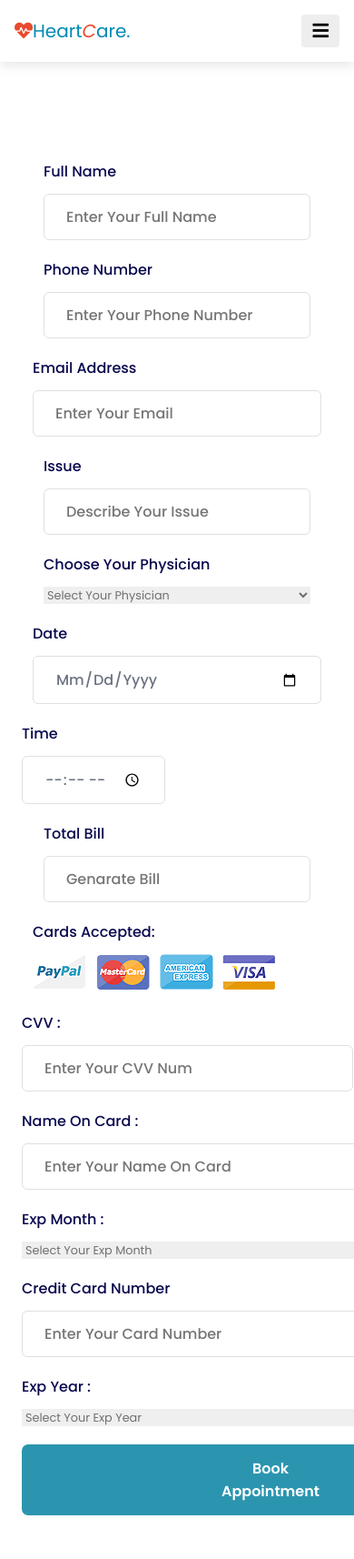
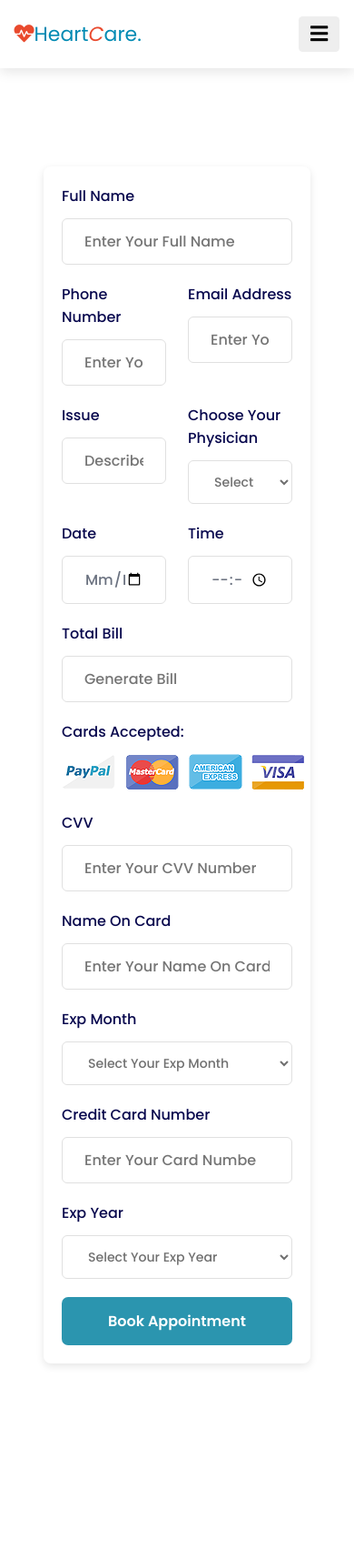
Before and after one commit to Dhoritri/Heart-Health-Monitoring-System, a PHP site: page /appointment.html in a window 390 px wide; the page is wider, and only the part inside the window is pictured. Shown: that part at 91% size. After the commit the page ends 1502 px from the top of that part, so only its background shows below. Run offline with PHP 8.4, Linux system fonts and the light colour scheme.

Commit message:
book beds update and appointment page fix

```diff
--- a/appointment.html
+++ b/appointment.html
@@ -1,24 +1,31 @@
 <!DOCTYPE html>
 <html lang="en">
   <head>
-    <meta charset="UTF-8">
-    <meta name="viewport" content="width=device-width, initial-scale=1.0">
+    <meta charset="UTF-8" />
+    <meta name="viewport" content="width=device-width, initial-scale=1.0" />
     <title>Book an Appointment</title>
-    <link rel="stylesheet" href="https://cdnjs.cloudflare.com/ajax/libs/font-awesome/6.5.2/css/all.min.css">
-    <link rel="stylesheet" href="/css/style.css">
-    <link rel="stylesheet" href="/css/appointment.css">
-    <link rel="stylesheet" type="text/css" href="https://cdnjs.cloudflare.com/ajax/libs/font-awesome/5.15.1/css/all.min.css">
+    <link
+      rel="stylesheet"
+      href="https://cdnjs.cloudflare.com/ajax/libs/font-awesome/6.5.2/css/all.min.css"
+    />
+    <link rel="stylesheet" href="/css/style.css" />
+    <link rel="stylesheet" href="/css/appointment.css" />
+    <link
+      rel="stylesheet"
+      type="text/css"
+      href="https://cdnjs.cloudflare.com/ajax/libs/font-awesome/5.15.1/css/all.min.css"
+    />
   </head>
   <body>
     <header class="header">
-
-        <a href="#" class="logo"><i class="fas fa-heartbeat"></i>Heart<i>C</i>are.</a>
+      <a href="#" class="logo"
+        ><i class="fas fa-heartbeat"></i>Heart<i>C</i>are.</a
+      >
       <div class="nav-link">
         <nav class="nav">
           <a href="index.html" class="nvlink">Home</a>
           <a href="doctors.html" class="nvlink">Doctors</a>
           <a href="appointment.html" class="nvlink">Appointment</a>
-
         </nav>
       </div>
       <div id="menu-btn" class="fas fa-bars"></div>
@@ -40,7 +47,9 @@
           <div class="flex flex-wrap formbold--mx-3">
             <div class="w-full sm:w-half formbold-px-3">
               <div class="formbold-mb-5">
-                  <label for="phone" class="formbold-form-label"> Phone Number </label>
+                <label for="phone" class="formbold-form-label">
+                  Phone Number
+                </label>
                 <input
                   type="text"
                   name="phone"
@@ -49,10 +58,12 @@
                   class="formbold-form-input"
                 />
               </div>
-              </div
-              class="w-full sm:w-half formbold-px-3">
+            </div>
+            <div class="w-full sm:w-half formbold-px-3">
               <div class="formbold-mb-5">
-                  <label for="email" class="formbold-form-label"> Email Address </label>
+                <label for="email" class="formbold-form-label">
+                  Email Address
+                </label>
                 <input
                   type="email"
                   name="email"
@@ -62,6 +73,8 @@
                 />
               </div>
             </div>
+          </div>
+
           <div class="flex flex-wrap formbold--mx-3">
             <div class="w-full sm:w-half formbold-px-3">
               <div class="formbold-mb-5">
@@ -77,33 +90,92 @@
             </div>
             <div class="w-full sm:w-half formbold-px-3">
               <div class="formbold-mb-5">
-                    <label for="Issue" class="formbold-form-label"> Choose your Physician </label>
+                <label for="physician" class="formbold-form-label">
+                  Choose your Physician
+                </label>
                 <div class="select-box">
-                      <select>
-                        <option hidden>Select Your physician</option>
+                  <select name="physician" class="formbold-form-input">
+                    <option hidden>Select Your Physician</option>
                     <option>Assoc. Prof. Dr. Bijoy Dutta</option>
-                        <option>Dr. AKS Zahid Mahmud Khan</option>..<option>Prof. Dr. Ashok Kumar Dutta</option>..<option>Dr. Maimuna Sultana</option>
-                        <option>Prof. Dr. M. Nazrul Islam</option>..<option>Prof. Dr. Dhiman Banik</option>..<option>Prof. Dr. Md. Mohsin Hossain</option>
-                        <option>Prof. Dr. Sajal Banerjee</option>..<option>Prof. Dr. M. A. Baqui</option>..<option>Prof. Dr. Md. Atahar Ali</option>
-                        <option>Prof. Dr. Abdul Wadud Chowdhury</option>..<option>Prof. Dr. Baren Chakraborty</option>..<option>Dr. Md. Abul Khair</option>
-                        <option>Prof. Dr. Md. Khalequzzaman</option>..<option>Prof. Dr. Toufiqur Rahman Faruque</option>..<option>Dr. Golam Morshed</option>
-                        <option>Dr. Mohsin Ahmed</option>..<option>Prof. Dr. M Touhidul Haque</option>..<option>Prof. Dr. Md. Roushan Ali</option>
-                        <option>Prof. Dr. Mir Jamal Uddin</option>..<option>Prof. Dr. Mohammad Kabiruzzaman</option>..<option>Prof. Dr. Chowdhury Meshkat Ahmed</option>
-                        <option>Prof. Dr. Syed Ali Ahsan</option>..<option>Prof. Dr. Mohammad Safiuddin</option>..<option>Prof. Dr. Syed Nasir Uddin</option>
-                        <option>Dr. Mohammad Ullah Firoze</option>..<option>Dr. AKM Mohiuddin Bhuiyan Masum</option>..<option>Dr. Pradip Kumar Karmakar</option>
-                        <option>Prof. Dr. Md. Shahabuddin Talukder</option>..<option>Prof. Dr. Md. Abdul Kader Akanda</option>..<option>Prof. Dr. Sabina Hashem</option>
-                        <option>Prof. Dr. Mohammad Salahuddin</option>..<option>Dr. Md. Mukhlesur Rahman</option>..<option>Dr. Nur Alam</option>
-                        <option>Dr. Muhammed Akhtaruzzaman</option>..<option>Dr. Gobinda Chandra Roy</option>..<option>Prof. Dr. Lt. Col. Syeda Aleya Sultana</option>
-                        <option>Prof. Dr. Md. Afzalur Rahman</option>..<option>Prof. Col. Dr. Zehad Khan</option>..<option>Prof. Dr. Md. Azizul Bari</option>
-                        <option>Dr. Tanjima Parveen</option>..<option>Dr. Mohammad Ali</option>..<option>Prof. Dr. A.Q.M Reza</option>
+                    <option>Dr. AKS Zahid Mahmud Khan</option>
+                    ..
+                    <option>Prof. Dr. Ashok Kumar Dutta</option>
+                    ..
+                    <option>Dr. Maimuna Sultana</option>
+                    <option>Prof. Dr. M. Nazrul Islam</option>
+                    ..
+                    <option>Prof. Dr. Dhiman Banik</option>
 
+                    <option>Prof. Dr. Md. Mohsin Hossain</option>
+                    <option>Prof. Dr. Sajal Banerjee</option>
+                    ..
+                    <option>Prof. Dr. M. A. Baqui</option>
+                    ..
+                    <option>Prof. Dr. Md. Atahar Ali</option>
+                    <option>Prof. Dr. Abdul Wadud Chowdhury</option>
+                    ..
+                    <option>Prof. Dr. Baren Chakraborty</option>
+                    ..
+                    <option>Dr. Md. Abul Khair</option>
+                    <option>Prof. Dr. Md. Khalequzzaman</option>
+                    ..
+                    <option>Prof. Dr. Toufiqur Rahman Faruque</option>
+                    ..
+                    <option>Dr. Golam Morshed</option>
+                    <option>Dr. Mohsin Ahmed</option>
+                    ..
+                    <option>Prof. Dr. M Touhidul Haque</option>
+                    ..
+                    <option>Prof. Dr. Md. Roushan Ali</option>
+                    <option>Prof. Dr. Mir Jamal Uddin</option>
+                    ..
+                    <option>Prof. Dr. Mohammad Kabiruzzaman</option>
+                    ..
+                    <option>Prof. Dr. Chowdhury Meshkat Ahmed</option>
+                    <option>Prof. Dr. Syed Ali Ahsan</option>
+                    ..
+                    <option>Prof. Dr. Mohammad Safiuddin</option>
+                    ..
+                    <option>Prof. Dr. Syed Nasir Uddin</option>
+                    <option>Dr. Mohammad Ullah Firoze</option>
+                    ..
+                    <option>Dr. AKM Mohiuddin Bhuiyan Masum</option>
+                    ..
+                    <option>Dr. Pradip Kumar Karmakar</option>
+                    <option>Prof. Dr. Md. Shahabuddin Talukder</option>
+                    ..
+                    <option>Prof. Dr. Md. Abdul Kader Akanda</option>
+                    ..
+                    <option>Prof. Dr. Sabina Hashem</option>
+                    <option>Prof. Dr. Mohammad Salahuddin</option>
+                    ..
+                    <option>Dr. Md. Mukhlesur Rahman</option>
+                    ..
+                    <option>Dr. Nur Alam</option>
+                    <option>Dr. Muhammed Akhtaruzzaman</option>
+                    ..
+                    <option>Dr. Gobinda Chandra Roy</option>
+                    ..
+                    <option>Prof. Dr. Lt. Col. Syeda Aleya Sultana</option>
+                    <option>Prof. Dr. Md. Afzalur Rahman</option>
+                    ..
+                    <option>Prof. Col. Dr. Zehad Khan</option>
+                    ..
+                    <option>Prof. Dr. Md. Azizul Bari</option>
+                    <option>Dr. Tanjima Parveen</option>
+                    ..
+                    <option>Dr. Mohammad Ali</option>
+                    ..
+                    <option>Prof. Dr. A.Q.M Reza</option>
                   </select>
                 </div>
               </div>
             </div>
+          </div>
+
           <div class="flex flex-wrap formbold--mx-3">
             <div class="w-full sm:w-half formbold-px-3">
-                <div class="formbold-mb-5 w-full">
+              <div class="formbold-mb-5">
                 <label for="date" class="formbold-form-label"> Date </label>
                 <input
                   type="date"
@@ -112,8 +184,8 @@
                   class="formbold-form-input"
                 />
               </div>
-              </div
-              class="w-full sm:w-half formbold-px-3">
+            </div>
+            <div class="w-full sm:w-half formbold-px-3">
               <div class="formbold-mb-5">
                 <label for="time" class="formbold-form-label"> Time </label>
                 <input
@@ -125,59 +197,56 @@
               </div>
             </div>
           </div>
-            <div class="flex flex-wrap formbold--mx-3">
-              <div class="w-full sm:w-half formbold-px-3">
+
           <div class="formbold-mb-5">
             <label for="bill" class="formbold-form-label"> Total Bill </label>
             <input
               type="number"
               name="bill"
               id="bill"
-                    placeholder="Genarate bill"
+              placeholder="Generate bill"
               class="formbold-form-input"
             />
           </div>
+
+          <div class="formbold-mb-5">
+            <label for="card-accepted" class="formbold-form-label">
+              Cards accepted:
+            </label>
+            <img src="/images/card_img.png" alt="Cards accepted" />
           </div>
 
-            <div class="flex flex-wrap formbold--mx-3">
-              <div class="w-full sm:w-half formbold-px-3">
           <div class="formbold-mb-5">
-                  <label for="card" class="formbold-form-label"> Cards accepted: </label>
-
-                    <img src="/images/card_img.png" alt="Cards accepted">
-                </div>
-              </div>
-              <div>
-                <div class="formbold-mb-5">
-                  <label for="cvv" class="formbold-form-label"> CVV :</label>
+            <label for="cvv" class="formbold-form-label"> CVV </label>
             <input
               type="number"
               name="cvv"
               id="cvv"
-                    placeholder="Enter your CVV Num"
+              placeholder="Enter your CVV Number"
               class="formbold-form-input"
             />
           </div>
-            </div>
-            <div class="flex flex-wrap formbold--mx-3">
-              <div class="w-full sm:w-half formbold-px-3">
+
           <div class="formbold-mb-5">
-                  <label for="card name" class="formbold-form-label"> Name On Card : </label>
+            <label for="card-name" class="formbold-form-label">
+              Name On Card
+            </label>
             <input
               type="text"
-                    name="card name"
-                    id="card name"
+              name="card-name"
+              id="card-name"
               placeholder="Enter your Name On Card"
               class="formbold-form-input"
             />
           </div>
-              </div>
-              <div class="w-full sm:w-half formbold-px-3">
+
           <div class="formbold-mb-5">
-                  <label for="exp month" class="formbold-form-label"> Exp Month : </label>
+            <label for="exp-month" class="formbold-form-label">
+              Exp Month
+            </label>
             <div class="select-box">
-                    <select>
-                      <option hidden>Select Your Exp Month  </option>
+              <select name="exp-month" class="formbold-form-input">
+                <option hidden>Select Your Exp Month</option>
                 <option>January</option>..<option>February</option>
                 <option>March</option>..<option>April</option>
                 <option>May</option>..<option>June</option>
@@ -187,26 +256,25 @@
               </select>
             </div>
           </div>
-            </div
-            class="flex flex-wrap formbold--mx-3">
-              <div class="w-full sm:w-half formbold-px-3">
+
           <div class="formbold-mb-5">
-                  <label for="card num" class="formbold-form-label"> Credit Card Number  </label>
+            <label for="card-num" class="formbold-form-label">
+              Credit Card Number
+            </label>
             <input
               type="number"
-                    name="card num"
-                    id="card num"
+              name="card-num"
+              id="card-num"
               placeholder="Enter your Card Number"
               class="formbold-form-input"
             />
           </div>
-              </div>
-              <div class="w-full sm:w-half formbold-px-3">
+
           <div class="formbold-mb-5">
-                  <label for="exp year" class="formbold-form-label"> Exp Year : </label>
+            <label for="exp-year" class="formbold-form-label"> Exp Year </label>
             <div class="select-box">
-                    <select>
-                      <option hidden>Select Your Exp Year  </option>
+              <select name="exp-year" class="formbold-form-input">
+                <option hidden>Select Your Exp Year</option>
                 <option>2000</option>..<option>2001</option>..<option>2002</option>..<option>2003</option>..<option>2004</option>
                 <option>2005</option>..<option>2006</option>..<option>2007</option>..<option>2008</option>..<option>2009</option>
                 <option>2010</option>..<option>2011</option>..<option>2012</option>..<option>2013</option>..<option>2014</option>
@@ -220,12 +288,9 @@
               </select>
             </div>
           </div>
-            </div>
-
-            </div>
 
           <div>
-              <button class="formbold-btn"> Book Appointment </button>
+            <button class="formbold-btn">Book Appointment</button>
           </div>
         </form>
       </div>
--- a/css/appointment.css
+++ b/css/appointment.css
@@ -8,6 +8,7 @@ body {
 }
 .formbold-mb-5 {
   margin-bottom: 20px;
+
 }
 .formbold-pt-3 {
   padding-top: 12px;
@@ -19,12 +20,14 @@ body {
   padding: 48px;
   margin-top: 60px;
 }
-
 .formbold-form-wrapper {
   margin: 0 auto;
   max-width: 550px;
   width: 100%;
   background: white;
+  padding: 20px;
+  border-radius: 8px;
+  box-shadow: 0px 3px 8px rgba(0, 0, 0, 0.1);
 }
 .formbold-form-label {
   display: block;
@@ -38,7 +41,6 @@ body {
   font-size: 20px;
   margin-bottom: 20px;
 }
-
 .formbold-form-input {
   width: 100%;
   padding: 12px 24px;
@@ -55,12 +57,11 @@ body {
   border-color: #6a64f1;
   box-shadow: 0px 3px 8px rgba(0, 0, 0, 0.05);
 }
-
 .formbold-btn {
   text-align: center;
   font-size: 16px;
   border-radius: 7px;
-  padding: 14px 220px;
+  padding: 14px;
   border: none;
   font-weight: 600;
   background-color: #2b95af;
@@ -68,11 +69,10 @@ body {
   width: 100%;
   cursor: pointer;
 }
-.formbold-btn:hover{
+.formbold-btn:hover {
   transform: scale(0.9);
   background: rgb(0, 129, 189);
 }
-
 .formbold--mx-3 {
   margin-left: -12px;
   margin-right: -12px;
@@ -90,8 +90,12 @@ body {
 .w-full {
   width: 100%;
 }
-
-/** bloodtype select**/
+.sm\:w-half {
+  width: 50%;
+}
+.select-box {
+  position: relative;
+}
 .select-box select {
   height: 100%;
   width: 100%;
@@ -99,11 +103,8 @@ body {
   border: none;
   color: #707070;
   font-size: 1.6rem;
+  padding: 12px 24px;
+  border-radius: 6px;
+  border: 1px solid #e0e0e0;
+  background: white;
 }
-
-
-@media (min-width: 540px) {
-  .sm\:w-half {
-    width: 50%;
-  }
-}
--- a/css/style.css
+++ b/css/style.css
@@ -8,7 +8,6 @@
     --box-shadow:.5rem .5rem 0 rgba(22,160,133, .2);
     --text-shadow:.5rem .5rem 0 rgba(0,0,0, .2);
     --border: .2rem solid var(--cyan) ;
-
 }
 *{
     font-family: 'Poppins',sans-serif;
@@ -20,7 +19,6 @@
     text-transform: capitalize;
     transition: all .2s ease-out;
     text-decoration:none;
-
     margin:0;
     padding:0;
     box-sizing: border-box;
@@ -32,7 +30,7 @@
 .row{
     display: flex;
     flex-wrap: wrap;
-  }
+}
 html{
     font-size: 62.5%;
     overflow-x: hidden;
@@ -41,6 +39,7 @@ html{
 }
 section{
     padding: 2rem  9%;
+    margin-bottom: 4rem; /* Increase this value to increase the gap */
 }
 section:nth-child(even){
     background: #f5f5f5;
@@ -58,8 +57,10 @@ section:nth-child(even){
     text-transform: uppercase;
     color: var(--black);
 }
+h1.heading{
+    padding-bottom: 20px;
+}
 .btn{
-
     margin-top: 2rem;
     padding: .75rem;
     padding-left: 1rem;
@@ -79,12 +80,10 @@ section:nth-child(even){
     background: #008AB3;
     color: #fff;
     margin-left: .5rem;
-
 }
 .btn:hover {
     background:#008AB3 ;
     color: #fff;
-
 }
 .btn:hover span{
     color: #008AB3;
@@ -120,7 +119,6 @@ section:nth-child(even){
 .header .nav a{
     font-size: 1.7rem;
     color: var(--light-color);
-
     text-decoration: none;
 }
 .login{
@@ -146,10 +144,6 @@ section:nth-child(even){
     cursor: pointer;
     display: none;
 }
-section{
-    gap:60px;
-
-}
 .home{
     display: flex;
     align-items: center;
@@ -161,7 +155,7 @@ section{
     flex: 1 1 45rem;
 }
 .home .image img{
-   width: 100%;
+    width: 100%;
 }
 .home .content {
     flex: 1 1 45rem;
@@ -198,7 +192,6 @@ section{
     color: var(--cyan);
     padding-bottom: .7rem ;
 }
-
 .icons-container .icons h3{
     font-size: 4.5rem;
     color: var(--black);
@@ -208,14 +201,12 @@ section{
 .icons-container .icons p{
     font-size: 1.7rem;
     color: var(--light-color);
-
 }
-
 .services .box-container{
     display: grid;
     grid-template-columns: repeat(auto-fit,minmax(27rem,1fr));
     gap:2rem;
-
+    padding-bottom: 30px;
 }
 .services .box-container .box{
     background: #fff;
@@ -240,7 +231,6 @@ section{
 .services .box-container .box p{
     color: var(--black);
     font-size: 1.5rem;
-
 }
 .about .row{
     display: flex;
@@ -257,103 +247,132 @@ section{
 .about .row .content {
     flex: 1 1 45rem;
 }
-.about .row .content h3 {
+.about .row .content h3{
+    font-size: 4rem;
     color: var(--black);
     text-shadow: var(--text-shadow);
-    font-size: 4rem;
     line-height: 1.8;
 }
-.about .row .content p {
+.about .row .content p{
+    font-size: 1.5rem;
     color: var(--light-color);
     padding: 1rem 0;
-    font-size: 1.5rem;
     line-height: 1.8;
 }
-
-
-.typewriter{ display: inline-block; }
-
-.text{
-    font-size:5em;
-    letter-spacing:2px;
-    border-right:3px solid;
-    width: 100%;
-    white-space:nowrap;
-    overflow: hidden;
-    animation:
-        typing 1.5s steps(18),
-        cursor .5s step-end infinite alternate;
+.about .row .content .icons-container{
+    padding-top: 1rem;
 }
-@keyframes cursor{
-    50%{ border-color: transparent}
+.about .row .content .icons-container .icons{
+    display: inline-flex;
+    align-items: center;
+    gap:1rem;
+    background: #f5f5f5;
+    border-radius: .5rem;
+    margin: .5rem;
+    padding: .5rem 2rem;
+}
+.about .row .content .icons-container .icons i{
+    font-size: 2.5rem;
+    color: var(--cyan);
+}
+.about .row .content .icons-container .icons span{
+    font-size: 2rem;
+    color: var(--light-color);
+}
+.footer{
+    background: var(--black);
+}
+.footer .box-container{
+    display: grid;
+    grid-template-columns: repeat(auto-fit,minmax(25rem,1fr));
+    gap: 2rem;
+}
+.footer .box-container .box h3{
+    color: #fff;
+    font-size: 2.5rem;
+    padding: 1rem 0;
+}
+.footer .box-container .box a{
+    color: var(--light-color);
+    font-size: 1.5rem;
+    padding: 1rem 0;
+    display: block;
+}
+.footer .box-container .box a:hover{
+    color: #fff;
+    padding-left: 1rem;
+}
+.footer .credit{
+    text-align: center;
+    border-top: .2rem solid rgba(255,255,255,.2);
+    padding: 2.5rem 1rem;
+    margin-top: 2rem;
+    font-size: 2rem;
+    color: #fff;
+}
+.loader-container{
+    position: fixed;
+    top: 0;
+    left: 0;
+    right: 0;
+    height: 100vh;
+    background: #fff;
+    display: flex;
+    align-items: center;
+    justify-content: center;
+    z-index: 10000;
+}
+.loader-container.active{
+    display: none;
+}
+.loader-container img{
+    width: 10rem;
 }
 
-@keyframes typing{
-    from{width:0}
-}
-
-
-
-
-
-
-
-
-
-
-
-
-
-/* media queries*/
-@media(max-width:450px){
-
+@media (max-width: 991px) {
     html{
-        font-size:55%
-    }
-    .header{
-        padding:2rem;
+        font-size: 55%;
     }
     section{
         padding: 2rem;
-
+    }
+    .home{
+        padding-top: 5rem;
     }
 }
-@media(max-width:768px){
+@media (max-width: 768px) {
     #menu-btn{
         display: initial;
     }
     .header .nav{
         position: absolute;
-        top:115%;right: 2rem;
-        border-radius: .5rem;
-        box-shadow: var(--box-shadow);
-        width: 30rem;
-        border: var(--border);
+        top: 100%;
+        left: 0;
+        right: 0;
         background: #fff;
-        transform: scale(0);
-        opacity: 0;
-        transform-origin: top right;
-        transition: none;
+        border-top: var(--border);
+        flex-direction: column;
+        clip-path: polygon(0 0, 100% 0, 100% 0, 0 0);
+    }
+    .header .nav a{
+        margin: 1.5rem;
+        padding: 1.5rem;
+        font-size: 2rem;
+        color: #000000;
+        display: block;
+    }
+    .header .nav-link .nvlink:hover{
+        color: #008AB3;
+        font-size: 30px;
     }
     .header .nav.active{
-        transform: scale(1);
-        opacity: 1;
-        transition: .2s ease-out;
-
+        clip-path: polygon(0 0, 100% 0, 100% 100%, 0 100%);
     }
-    .header .nav a {
-        font-size: 2rem;
-        display: block;
-        margin: 2.5rem;
-    }
-
-}
-@media(max-width:991px){
-
-    html{
-        font-size:50%
+    .home{
+        padding-top: 7rem;
     }
 }
+
 
 
 ul{
--- /dev/null
+++ b/js/book.js
@@ -0,0 +1,5 @@
+document.getElementById('bookingForm').addEventListener('submit', function(event) {
+    event.preventDefault();
+    document.getElementById('bookingForm').classList.add('hidden');
+    document.getElementById('confirmationMessage').classList.remove('hidden');
+});
```
Also changed, not shown: book.html (added, +75 -0 lines), css/book.css (added, +228 -0 lines). Lines whose indentation alone changed are shown as unchanged.
